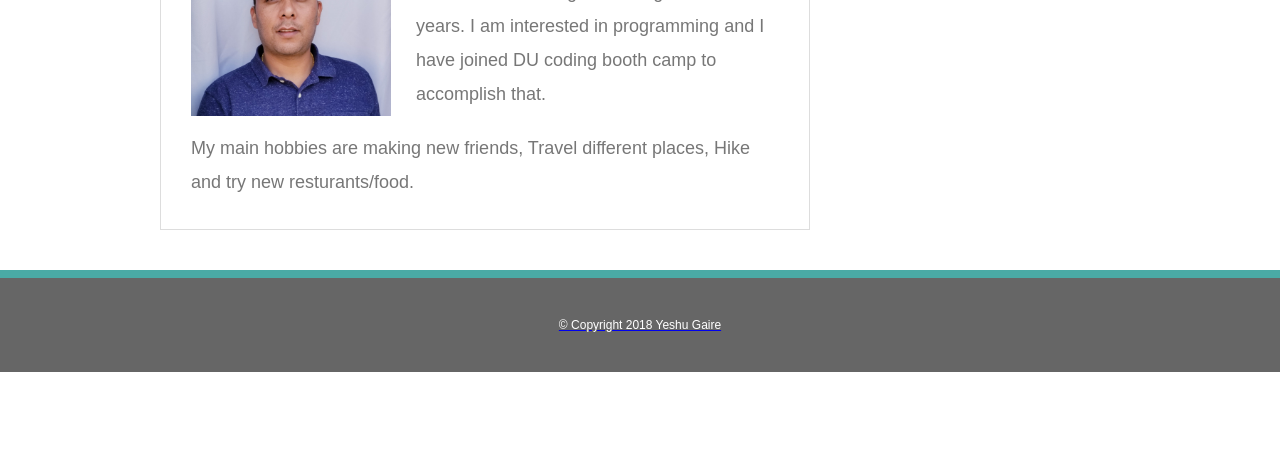
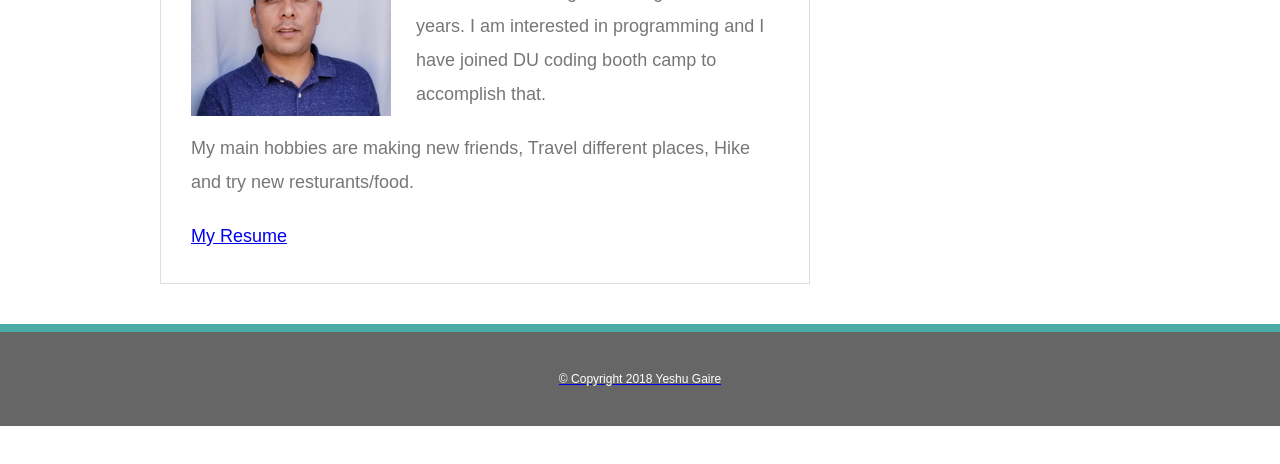
Before and after one commit to yeshugaire/yeshugaire.github.io, a plain HTML site: page index.html in a window 1280 px wide. Shown: the part 312-776 px from the top of the page. Drawn offline with Linux system fonts and the light colour scheme.

Commit message:
Update index.html

```diff
--- a/index.html
+++ b/index.html
@@ -35,6 +35,7 @@
 			and I have joined DU coding booth camp to accomplish that.</p>
 
 		<p>My main hobbies are making new friends, Travel different places, Hike and try new resturants/food.</p>
+		<a href= "assets/images/Resume_Yeshu_Gaire (2).pdf">My Resume </a>
 
  		</section>
 
```
